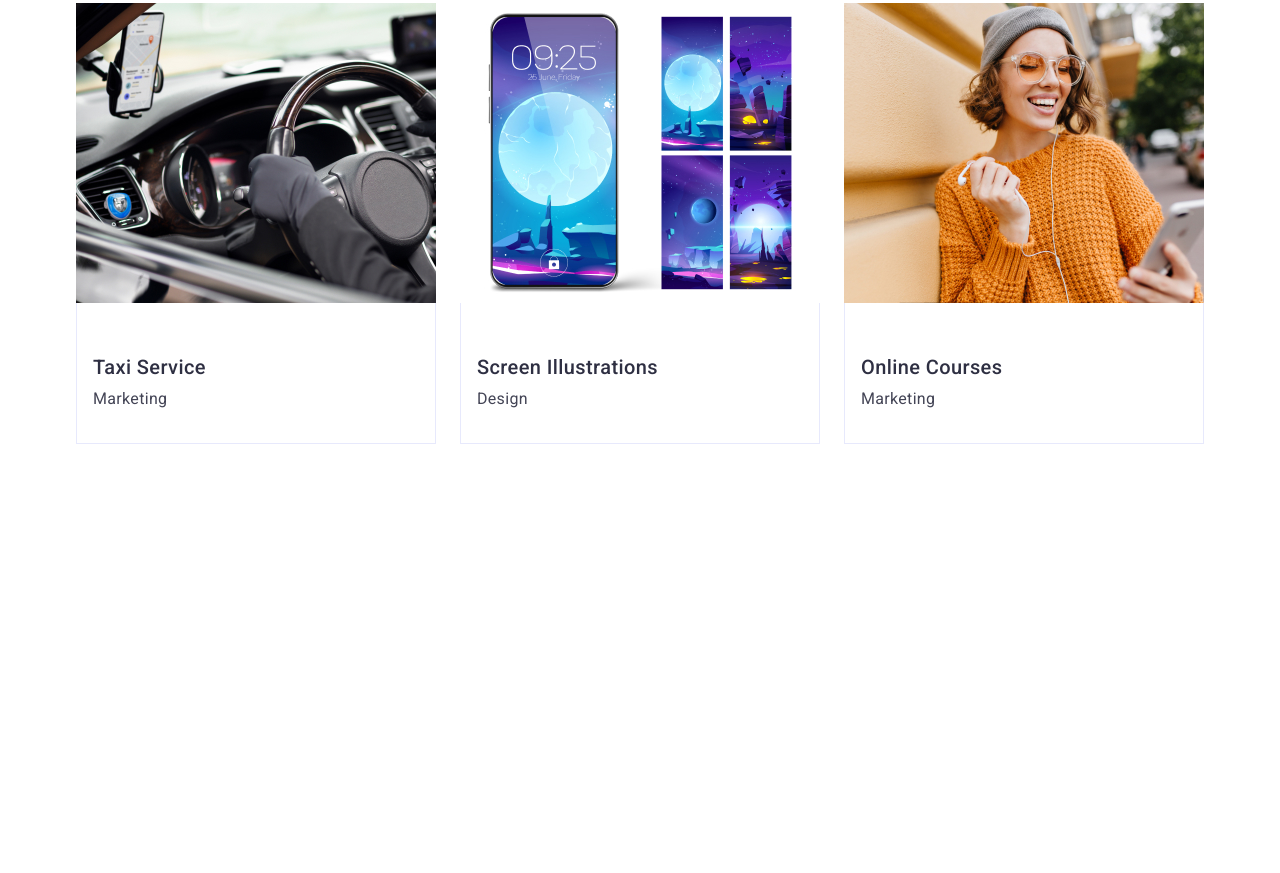
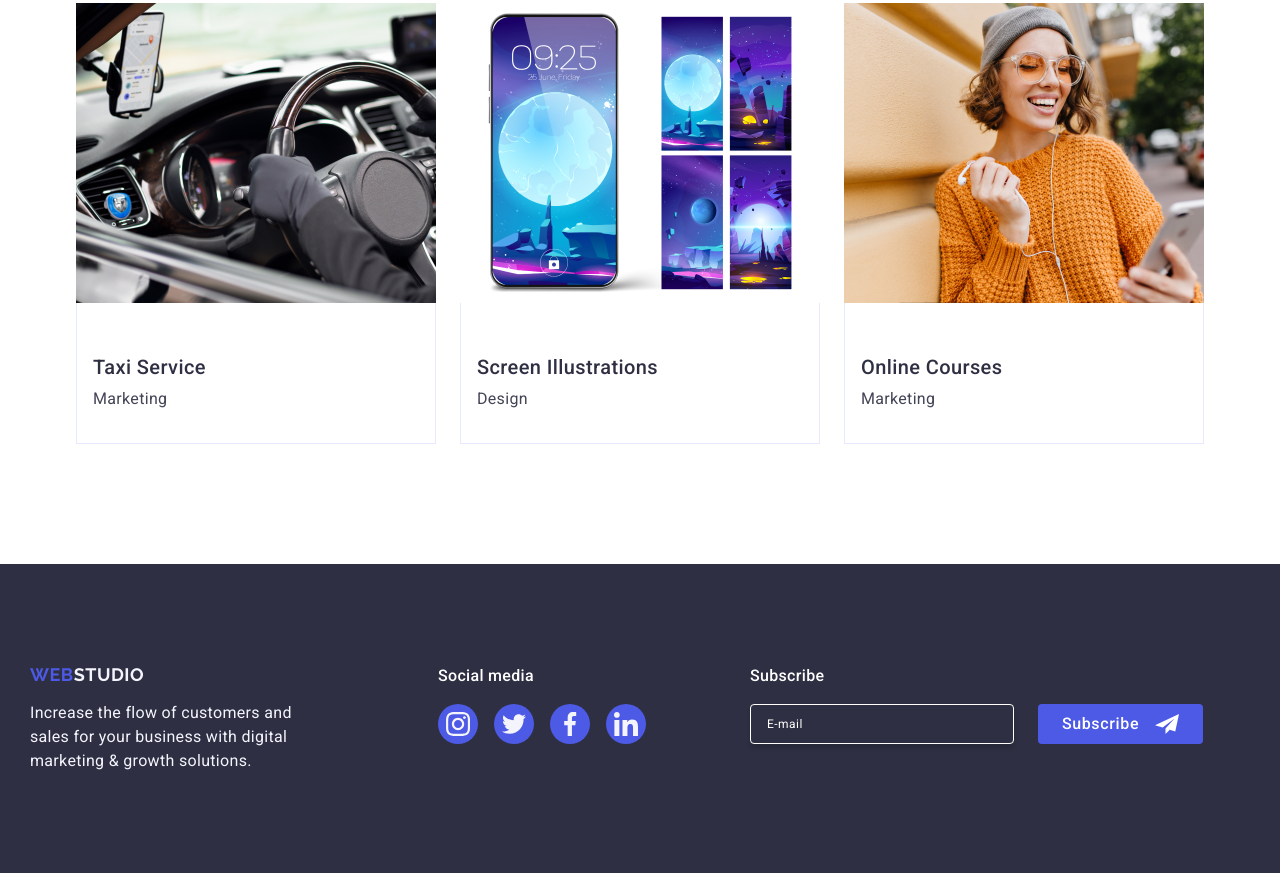
Before and after one commit to kgrebets/goit-markup-hw-06, a plain HTML site: page index.html in a window 1280 px wide. Shown: the part 1585-2458 px from the top of the page. Before the commit the page ends 2149 px from the top, so only its background shows below. Drawn offline with nearby package versions, Linux system fonts and the light colour scheme.

Commit message:
add footer styles

```diff
--- a/css/style.css
+++ b/css/style.css
@@ -485,11 +485,36 @@ p {
 
 .footer-container {
     display: flex;
-    align-items: baseline;
+    flex-direction: column;
+    align-items: center;
+}
+
+@media screen and (min-width: 768px) {
+    .footer-container {
+        flex-direction: row;
+        flex-wrap: wrap;
+        gap: 24px;
+        align-items: baseline;
+        justify-content: center;
+    }
+}
+
+@media screen and (min-width: 1158px) {
+    .footer-container {
+        flex-direction: row;
+        flex-wrap: nowrap;
+        align-items: baseline;
+    }
 }
 
 .footer-logo-text-container {
-    margin-right: 120px
+    margin-right: 0;
+}
+
+@media screen and (min-width: 1158px) {
+    .footer-logo-text-container {
+        margin-right: 120px;
+    }
 }
 
 .footer-logo {
@@ -513,8 +538,20 @@ p {
     color: #F4F4FD;
     letter-spacing: 0.02em;
     width: 264px;
+    margin-bottom: 72px;
 }
 
+@media screen and (min-width: 768px) {
+    .footer-text {
+        margin-bottom: 0;
+    }
+}
+
+@media screen and (min-width: 1158px) {
+    .footer-text {
+        margin-bottom: 0;
+    }
+}
 
 .footer-social-text {
     font-weight: 500;
@@ -523,12 +560,43 @@ p {
     letter-spacing: 0.02em;
     color: #FFFFFF;
     margin-bottom: 16px;
+    text-align: center;
+}
+
+@media screen and (min-width: 768px) {
+    .footer-social-text {
+        text-align: left;
+    }
+}
+
+@media screen and (min-width: 1158px) {
+    .footer-social-text {
+        text-align: left;
+    }
 }
 
 .footer-social-icons-list {
     display: flex;
+    justify-content: center;
     gap: 16px;
-    margin-right: 160px;
+    margin-right: 0;
+    margin-bottom: 72px;
+}
+
+
+@media screen and (min-width: 768px) {
+    .footer-social-icons-list {
+        justify-content: left;
+        margin-bottom: 0;
+    }
+}
+
+@media screen and (min-width: 1158px) {
+    .footer-social-icons-list {
+        justify-content: left;
+        margin-bottom: 0;
+        margin-right: 80px;
+    }
 }
 
 .footer-social-icons-item {
@@ -551,7 +619,6 @@ p {
 .footer-social-icons-link:active,
 .footer-social-icons-link:focus {
     background-color: #31d0aa;
-
 }
 
 .footer-social-icons-item-image {
@@ -560,6 +627,12 @@ p {
 
 .subscribe-container {}
 
+@media screen and (min-width: 768px) {
+    .subscribe-container {
+        min-width: 500px;
+    }
+}
+
 .subscribe-text {
     margin-bottom: 16px;
     font-weight: 500;
@@ -567,12 +640,43 @@ p {
     line-height: 1.5;
     letter-spacing: 0.02em;
     color: #ffffff;
+    text-align: center;
 }
+
+@media screen and (min-width: 768px) {
+    .subscribe-text {
+        text-align: left;
+    }
+}
+
+@media screen and (min-width: 1158px) {
+    .subscribe-text {
+        text-align: left;
+    }
+}
+
 
 .subscribe-form {
     display: flex;
-    gap: 24px;
+    flex-direction: column;
+    gap: 16px;
+    align-items: center;
 }
+
+@media screen and (min-width: 768px) {
+    .subscribe-form {
+        flex-direction: row;
+        gap: 24px;
+    }
+}
+
+@media screen and (min-width: 1158px) {
+    .subscribe-form {
+        flex-direction: row;
+        gap: 24px;
+    }
+}
+
 
 .subscribe-form-label {}
 
@@ -585,7 +689,7 @@ p {
     line-height: 2;
     letter-spacing: 0.04em;
     padding-left: 16px;
-    box-shadow: 0px 4px 4px rgba(0, 0, 0, 0.15);
+    box-shadow: 0px 4px 4px 0px rgba(0, 0, 0, 0.15);
     border-radius: 4px;
     color: #ffffff;
 }
@@ -598,6 +702,7 @@ p {
 
 .subscribe-form-submit {
     min-width: 165px;
+    max-width: 177px;
     height: 40px;
     display: flex;
     justify-content: center;
@@ -613,6 +718,19 @@ p {
     border: none;
     border-radius: 4px;
 }
+
+@media screen and (min-width: 768px) {
+    .subscribe-form-submit {
+        max-width: auto;
+    }
+}
+
+@media screen and (min-width: 1158px) {
+    .subscribe-form-submit {
+        max-width: auto;
+    }
+}
+
 
 .subscribe-form-submit-icon {
     margin-left: 16px;
--- a/index.html
+++ b/index.html
@@ -348,7 +348,7 @@
         </section>
     </main>
 
-    <footer class="footer hide">
+    <footer class="footer">
         <div class="container footer-container">
             <div class="footer-logo-text-container">
                 <a class="footer-logo" href="./index.html">web<span class="footer-logo-studio">Studio</span></a>
```
